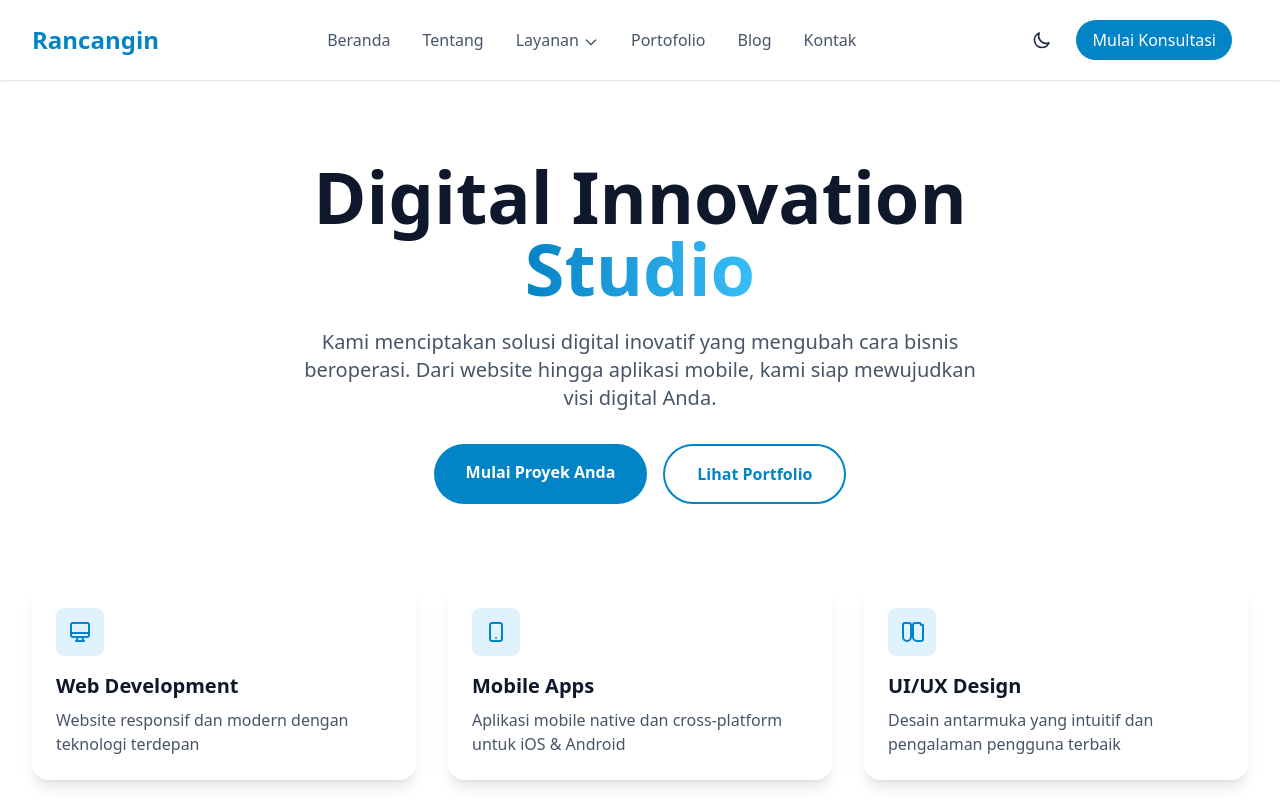
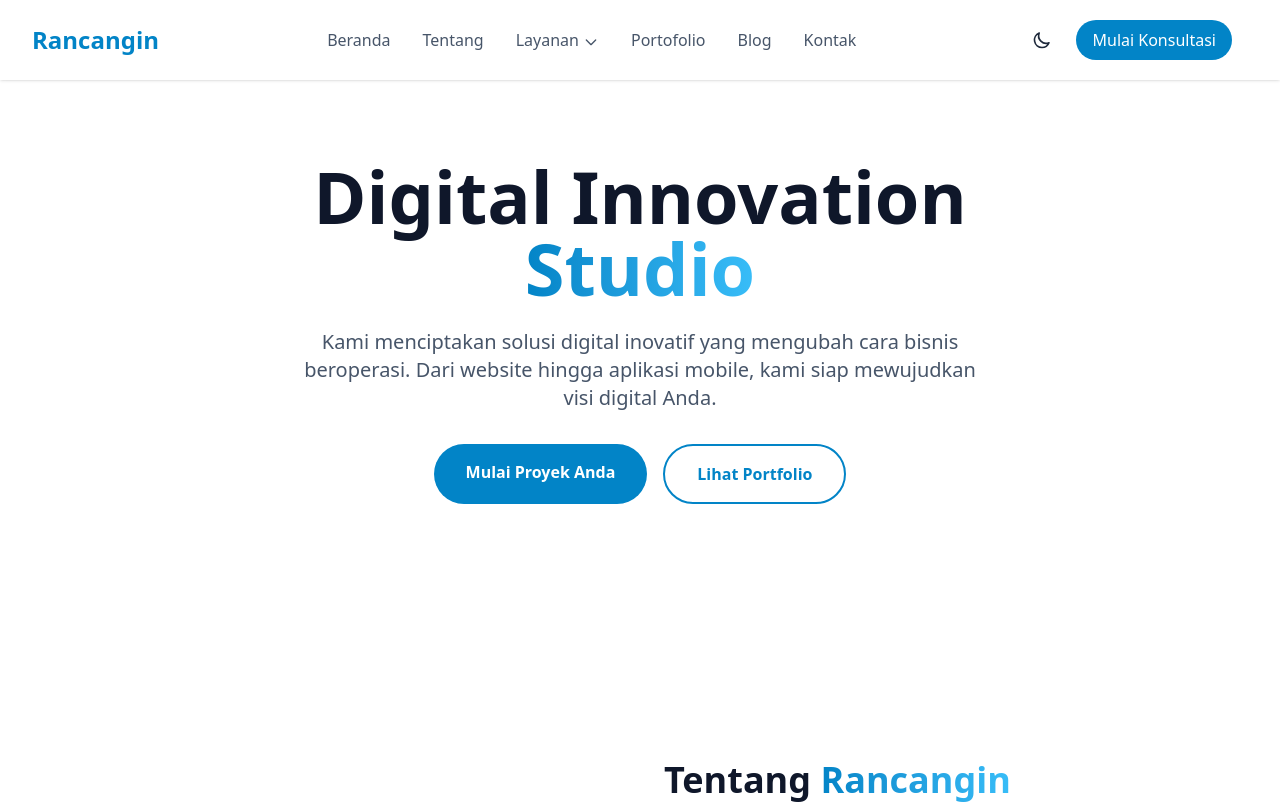
Before and after one commit to akbarryyan/rancanginid, a React (Vite) app in the folder frontend/: page / in a window 1280 px wide. Shown: the top 804 px of the page. Built offline with nearby package versions, Linux system fonts and the light colour scheme.

Commit message:
update frontend : Hero.jsx

```diff
--- a/frontend/src/components/Hero.jsx
+++ b/frontend/src/components/Hero.jsx
@@ -13,8 +13,7 @@ const Hero = () => {
             data-aos="fade-up"
             data-aos-duration="1200"
           >
-						Digital
-						Innovation{" "}
+            Digital Innovation{" "}
             <span className="text-transparent bg-clip-text bg-gradient-to-r from-primary-600 to-primary-400">
               Studio
             </span>
@@ -26,27 +25,9 @@ const Hero = () => {
             data-aos-delay="200"
             data-aos-duration="1200"
           >
-						Kami
-						menciptakan
-						solusi
-						digital
-						inovatif
-						yang
-						mengubah
-						cara
-						bisnis
-						beroperasi.
-						Dari
-						website
-						hingga
-						aplikasi
-						mobile,
-						kami
-						siap
-						mewujudkan
-						visi
-						digital
-						Anda.
+            Kami menciptakan solusi digital inovatif yang mengubah cara bisnis
+            beroperasi. Dari website hingga aplikasi mobile, kami siap
+            mewujudkan visi digital Anda.
           </p>
 
           <div
@@ -59,121 +40,14 @@ const Hero = () => {
               href="#contact"
               className="px-8 py-4 bg-primary-600 hover:bg-primary-700 text-white rounded-full font-semibold transition-all duration-300 transform hover:scale-105 hover:shadow-lg"
             >
-							Mulai
-							Proyek
-							Anda
+              Mulai Proyek Anda
             </a>
             <a
               href="#portfolio"
               className="px-8 py-4 border-2 border-primary-600 text-primary-600 dark:text-primary-400 hover:bg-primary-600 hover:text-white rounded-full font-semibold transition-all duration-300 transform hover:scale-105"
             >
-							Lihat
-							Portfolio
+              Lihat Portfolio
             </a>
-					</div>
-				</div>
-
-				{/* Preview Cards */}
-				<div
-					className="grid grid-cols-1 md:grid-cols-3 gap-8 mt-20 animate-fade-in animate-delay-500"
-					data-aos="fade-up"
-					data-aos-delay="600"
-					data-aos-duration="1200"
-				>
-					<div className="bg-white dark:bg-secondary-800 p-6 rounded-2xl shadow-lg hover:shadow-xl transition-all duration-300 transform hover:-translate-y-2">
-						<div className="w-12 h-12 bg-primary-100 dark:bg-primary-900/30 rounded-lg flex items-center justify-center mb-4">
-							<svg
-								className="w-6 h-6 text-primary-600 dark:text-primary-400"
-								fill="none"
-								stroke="currentColor"
-								viewBox="0 0 24 24"
-							>
-								<path
-									strokeLinecap="round"
-									strokeLinejoin="round"
-									strokeWidth="2"
-									d="M9.75 17L9 20l-1 1h8l-1-1-.75-3M3 13h18M5 17h14a2 2 0 002-2V5a2 2 0 00-2-2H5a2 2 0 00-2 2v10a2 2 0 002 2z"
-								/>
-							</svg>
-						</div>
-						<h3 className="text-xl font-semibold mb-2 text-secondary-900 dark:text-white">
-							Web
-							Development
-						</h3>
-						<p className="text-secondary-600 dark:text-secondary-300">
-							Website
-							responsif
-							dan
-							modern
-							dengan
-							teknologi
-							terdepan
-						</p>
-					</div>
-
-					<div className="bg-white dark:bg-secondary-800 p-6 rounded-2xl shadow-lg hover:shadow-xl transition-all duration-300 transform hover:-translate-y-2">
-						<div className="w-12 h-12 bg-primary-100 dark:bg-primary-900/30 rounded-lg flex items-center justify-center mb-4">
-							<svg
-								className="w-6 h-6 text-primary-600 dark:text-primary-400"
-								fill="none"
-								stroke="currentColor"
-								viewBox="0 0 24 24"
-							>
-								<path
-									strokeLinecap="round"
-									strokeLinejoin="round"
-									strokeWidth="2"
-									d="M12 18h.01M8 21h8a2 2 0 002-2V5a2 2 0 00-2-2H8a2 2 0 00-2 2v14a2 2 0 002 2z"
-								/>
-							</svg>
-						</div>
-						<h3 className="text-xl font-semibold mb-2 text-secondary-900 dark:text-white">
-							Mobile
-							Apps
-						</h3>
-						<p className="text-secondary-600 dark:text-secondary-300">
-							Aplikasi
-							mobile
-							native
-							dan
-							cross-platform
-							untuk
-							iOS
-							&
-							Android
-						</p>
-					</div>
-
-					<div className="bg-white dark:bg-secondary-800 p-6 rounded-2xl shadow-lg hover:shadow-xl transition-all duration-300 transform hover:-translate-y-2">
-						<div className="w-12 h-12 bg-primary-100 dark:bg-primary-900/30 rounded-lg flex items-center justify-center mb-4">
-							<svg
-								className="w-6 h-6 text-primary-600 dark:text-primary-400"
-								fill="none"
-								stroke="currentColor"
-								viewBox="0 0 24 24"
-							>
-								<path
-									strokeLinecap="round"
-									strokeLinejoin="round"
-									strokeWidth="2"
-									d="M7 21a4 4 0 01-4-4V5a2 2 0 012-2h4a2 2 0 012 2v12a4 4 0 01-4 4zM21 5a2 2 0 00-2-2h-4a2 2 0 00-2 2v12a4 4 0 004 4h4a2 2 0 002-2V5z"
-								/>
-							</svg>
-						</div>
-						<h3 className="text-xl font-semibold mb-2 text-secondary-900 dark:text-white">
-							UI/UX
-							Design
-						</h3>
-						<p className="text-secondary-600 dark:text-secondary-300">
-							Desain
-							antarmuka
-							yang
-							intuitif
-							dan
-							pengalaman
-							pengguna
-							terbaik
-						</p>
           </div>
         </div>
       </div>
```
Lines whose indentation alone changed are shown as unchanged.
